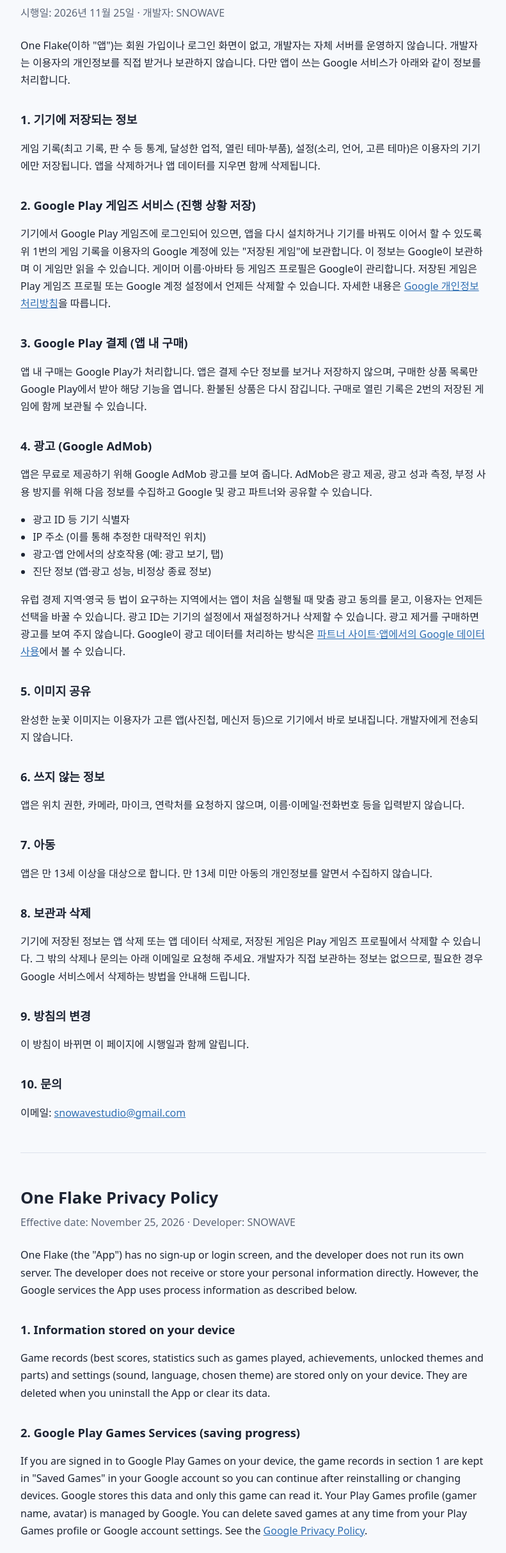
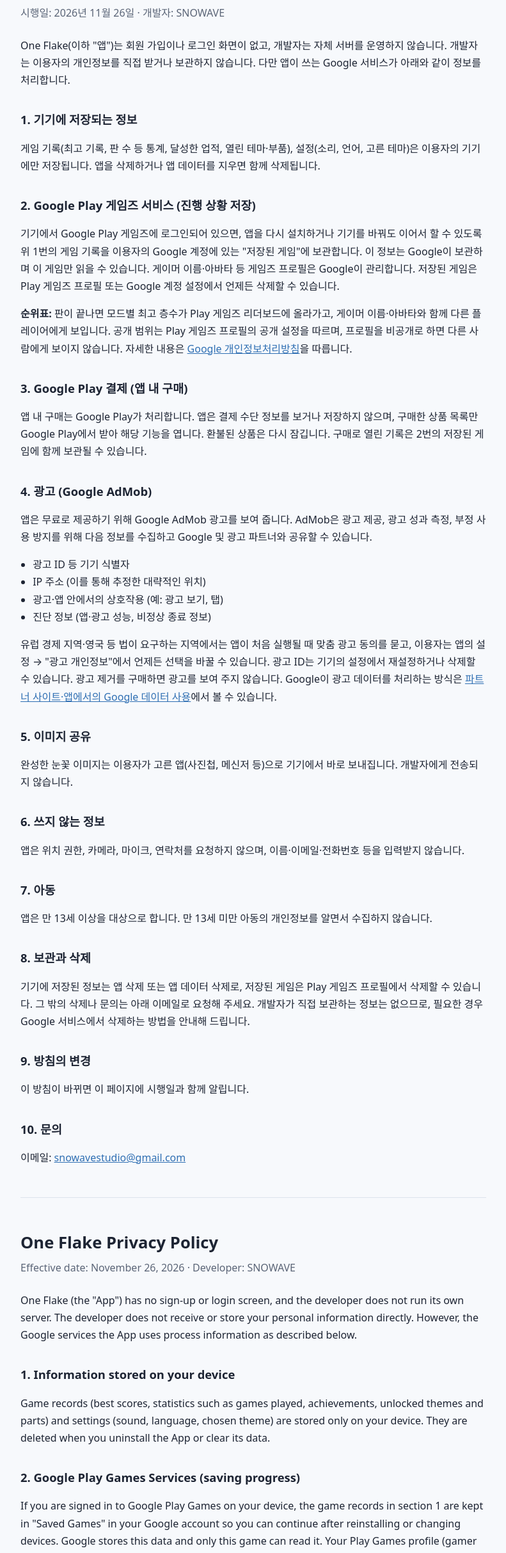
Before and after one commit to Dev-SindanJH/oneflake-privacy, a plain HTML site: page index.html in a window 1280 px wide. Shown: the part 124-2551 px from the top of the page at 64% size, without its empty margins (244-1035 px from the left). Drawn offline with Linux system fonts and the light colour scheme.

Commit message:
개인정보처리방침: 순위표 공개 범위와 광고 동의 바꾸는 곳 추가 (시행일 2026-11-26)
Co-Authored-By: Claude Opus 5.5 <noreply@anthropic.com>

```diff
--- a/index.html
+++ b/index.html
@@ -28,7 +28,7 @@
 
 <section id="ko" lang="ko">
 <h1>One Flake 개인정보처리방침</h1>
-<p class="meta">시행일: 2026년 11월 25일 · 개발자: SNOWAVE</p>
+<p class="meta">시행일: 2026년 11월 26일 · 개발자: SNOWAVE</p>
 
 <p>One Flake(이하 "앱")는 회원 가입이나 로그인 화면이 없고, 개발자는 자체 서버를 운영하지 않습니다. 개발자는 이용자의 개인정보를 직접 받거나 보관하지 않습니다. 다만 앱이 쓰는 Google 서비스가 아래와 같이 정보를 처리합니다.</p>
 
@@ -36,7 +36,8 @@
 <p>게임 기록(최고 기록, 판 수 등 통계, 달성한 업적, 열린 테마·부품), 설정(소리, 언어, 고른 테마)은 이용자의 기기에만 저장됩니다. 앱을 삭제하거나 앱 데이터를 지우면 함께 삭제됩니다.</p>
 
 <h2>2. Google Play 게임즈 서비스 (진행 상황 저장)</h2>
-<p>기기에서 Google Play 게임즈에 로그인되어 있으면, 앱을 다시 설치하거나 기기를 바꿔도 이어서 할 수 있도록 위 1번의 게임 기록을 이용자의 Google 계정에 있는 "저장된 게임"에 보관합니다. 이 정보는 Google이 보관하며 이 게임만 읽을 수 있습니다. 게이머 이름·아바타 등 게임즈 프로필은 Google이 관리합니다. 저장된 게임은 Play 게임즈 프로필 또는 Google 계정 설정에서 언제든 삭제할 수 있습니다. 자세한 내용은 <a href="https://policies.google.com/privacy">Google 개인정보처리방침</a>을 따릅니다.</p>
+<p>기기에서 Google Play 게임즈에 로그인되어 있으면, 앱을 다시 설치하거나 기기를 바꿔도 이어서 할 수 있도록 위 1번의 게임 기록을 이용자의 Google 계정에 있는 "저장된 게임"에 보관합니다. 이 정보는 Google이 보관하며 이 게임만 읽을 수 있습니다. 게이머 이름·아바타 등 게임즈 프로필은 Google이 관리합니다. 저장된 게임은 Play 게임즈 프로필 또는 Google 계정 설정에서 언제든 삭제할 수 있습니다.</p>
+<p><strong>순위표:</strong> 판이 끝나면 모드별 최고 층수가 Play 게임즈 리더보드에 올라가고, 게이머 이름·아바타와 함께 다른 플레이어에게 보입니다. 공개 범위는 Play 게임즈 프로필의 공개 설정을 따르며, 프로필을 비공개로 하면 다른 사람에게 보이지 않습니다. 자세한 내용은 <a href="https://policies.google.com/privacy">Google 개인정보처리방침</a>을 따릅니다.</p>
 
 <h2>3. Google Play 결제 (앱 내 구매)</h2>
 <p>앱 내 구매는 Google Play가 처리합니다. 앱은 결제 수단 정보를 보거나 저장하지 않으며, 구매한 상품 목록만 Google Play에서 받아 해당 기능을 엽니다. 환불된 상품은 다시 잠깁니다. 구매로 열린 기록은 2번의 저장된 게임에 함께 보관될 수 있습니다.</p>
@@ -49,7 +50,7 @@
   <li>광고·앱 안에서의 상호작용 (예: 광고 보기, 탭)</li>
   <li>진단 정보 (앱·광고 성능, 비정상 종료 정보)</li>
 </ul>
-<p>유럽 경제 지역·영국 등 법이 요구하는 지역에서는 앱이 처음 실행될 때 맞춤 광고 동의를 묻고, 이용자는 언제든 선택을 바꿀 수 있습니다. 광고 ID는 기기의 설정에서 재설정하거나 삭제할 수 있습니다. 광고 제거를 구매하면 광고를 보여 주지 않습니다. Google이 광고 데이터를 처리하는 방식은 <a href="https://policies.google.com/technologies/partner-sites">파트너 사이트·앱에서의 Google 데이터 사용</a>에서 볼 수 있습니다.</p>
+<p>유럽 경제 지역·영국 등 법이 요구하는 지역에서는 앱이 처음 실행될 때 맞춤 광고 동의를 묻고, 이용자는 앱의 설정 → "광고 개인정보"에서 언제든 선택을 바꿀 수 있습니다. 광고 ID는 기기의 설정에서 재설정하거나 삭제할 수 있습니다. 광고 제거를 구매하면 광고를 보여 주지 않습니다. Google이 광고 데이터를 처리하는 방식은 <a href="https://policies.google.com/technologies/partner-sites">파트너 사이트·앱에서의 Google 데이터 사용</a>에서 볼 수 있습니다.</p>
 
 <h2>5. 이미지 공유</h2>
 <p>완성한 눈꽃 이미지는 이용자가 고른 앱(사진첩, 메신저 등)으로 기기에서 바로 보내집니다. 개발자에게 전송되지 않습니다.</p>
@@ -74,7 +75,7 @@
 
 <section id="en" lang="en">
 <h1>One Flake Privacy Policy</h1>
-<p class="meta">Effective date: November 25, 2026 · Developer: SNOWAVE</p>
+<p class="meta">Effective date: November 26, 2026 · Developer: SNOWAVE</p>
 
 <p>One Flake (the "App") has no sign-up or login screen, and the developer does not run its own server. The developer does not receive or store your personal information directly. However, the Google services the App uses process information as described below.</p>
 
@@ -82,7 +83,8 @@
 <p>Game records (best scores, statistics such as games played, achievements, unlocked themes and parts) and settings (sound, language, chosen theme) are stored only on your device. They are deleted when you uninstall the App or clear its data.</p>
 
 <h2>2. Google Play Games Services (saving progress)</h2>
-<p>If you are signed in to Google Play Games on your device, the game records in section 1 are kept in "Saved Games" in your Google account so you can continue after reinstalling or changing devices. Google stores this data and only this game can read it. Your Play Games profile (gamer name, avatar) is managed by Google. You can delete saved games at any time from your Play Games profile or Google account settings. See the <a href="https://policies.google.com/privacy">Google Privacy Policy</a>.</p>
+<p>If you are signed in to Google Play Games on your device, the game records in section 1 are kept in "Saved Games" in your Google account so you can continue after reinstalling or changing devices. Google stores this data and only this game can read it. Your Play Games profile (gamer name, avatar) is managed by Google. You can delete saved games at any time from your Play Games profile or Google account settings.</p>
+<p><strong>Leaderboards:</strong> When a game ends, your best layers for each mode are posted to Play Games leaderboards and shown to other players together with your gamer name and avatar. Who can see them follows your Play Games profile visibility; if your profile is private, other players won't see you. See the <a href="https://policies.google.com/privacy">Google Privacy Policy</a>.</p>
 
 <h2>3. Google Play Billing (in-app purchases)</h2>
 <p>In-app purchases are processed by Google Play. The App never sees or stores your payment details; it only receives the list of products you own from Google Play to unlock them. Refunded items are locked again. Records of purchased unlocks may be kept in the Saved Games described in section 2.</p>
@@ -95,7 +97,7 @@
   <li>Interactions with ads and the App (e.g. ad views, taps)</li>
   <li>Diagnostics (app and ad performance, crash information)</li>
 </ul>
-<p>Where required by law, such as in the European Economic Area and the UK, the App asks for your consent to personalized ads on first launch, and you can change your choice at any time. You can reset or delete your advertising ID in your device settings. If you buy "Remove Ads", no ads are shown. Learn how Google uses this data at <a href="https://policies.google.com/technologies/partner-sites">How Google uses information from sites or apps that use our services</a>.</p>
+<p>Where required by law, such as in the European Economic Area and the UK, the App asks for your consent to personalized ads on first launch, and you can change your choice at any time in Settings → "Ad privacy". You can reset or delete your advertising ID in your device settings. If you buy "Remove Ads", no ads are shown. Learn how Google uses this data at <a href="https://policies.google.com/technologies/partner-sites">How Google uses information from sites or apps that use our services</a>.</p>
 
 <h2>5. Sharing images</h2>
 <p>Snowflake images you share are sent directly from your device to the app you choose (gallery, messenger, etc.). They are not sent to the developer.</p>
```
